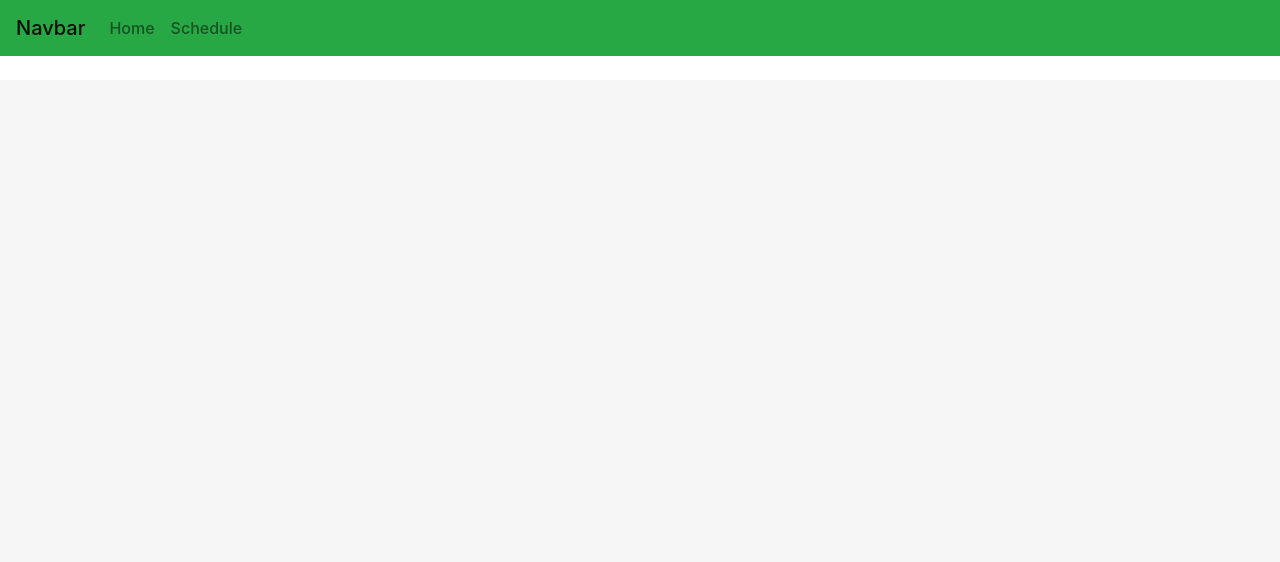
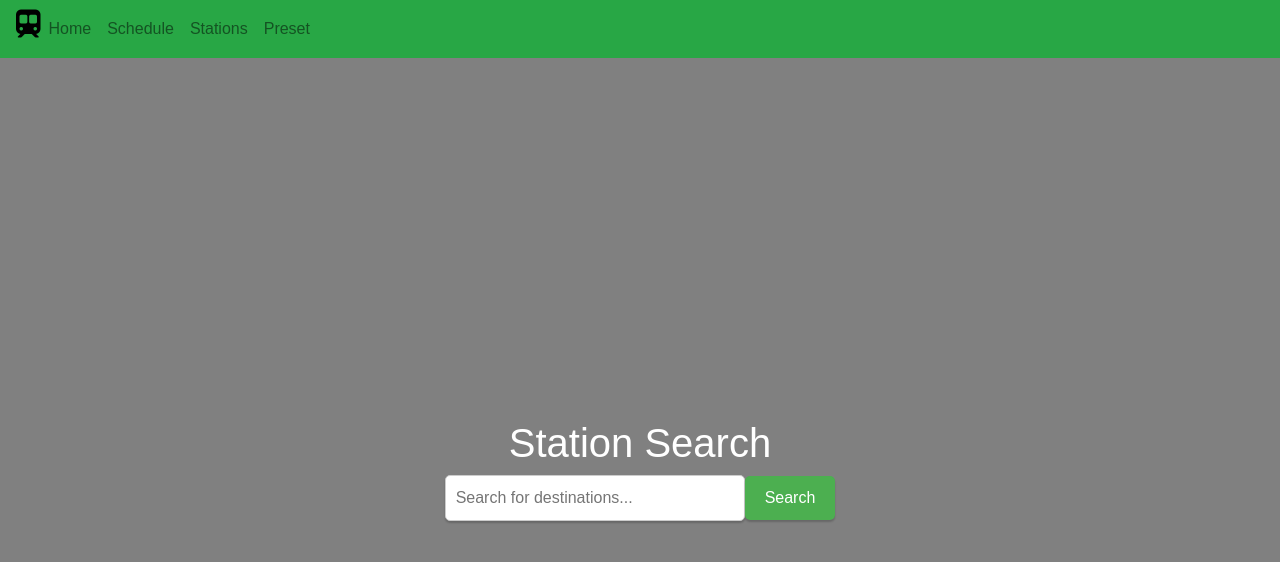
Before and after one commit to DallasSmith1/My-Transit, a React (Vite) app: page /stations in a window 1280 px wide. Shown: the top 562 px of the page. Built offline with nearby package versions, Linux system fonts and the light colour scheme.

Commit message:
Stations
added a few more pages but started the stations page

```diff
--- a/index.html
+++ b/index.html
@@ -3,6 +3,7 @@
   <head>
     <meta charset="UTF-8" />
     <link rel="icon" type="image/svg+xml" href="/vite.svg" />
+    <script src="https://kit.fontawesome.com/e183642619.js" crossorigin="anonymous"></script>
     <link rel="stylesheet" href="https://cdn.jsdelivr.net/npm/bootstrap@4.0.0/dist/css/bootstrap.min.css" integrity="sha384-Gn5384xqQ1aoWXA+058RXPxPg6fy4IWvTNh0E263XmFcJlSAwiGgFAW/dAiS6JXm" crossorigin="anonymous">
     <meta name="viewport" content="width=device-width, initial-scale=1.0" />
     <title>Tauri + React</title>
--- a/src/Home.jsx
+++ b/src/Home.jsx
@@ -1,8 +1,5 @@
 function Home()
 {
-    let page = document.getElementById("currentPage")
-    page.innerText = "Home";
-
     return (
         <h2>Home</h2>
     );
--- a/src/Nav.jsx
+++ b/src/Nav.jsx
@@ -3,7 +3,9 @@ import {Link} from "react-router-dom";
 function Nav() {
   return (
     <nav className="navbar fixed-top navbar-expand-lg navbar-light bg-success">
-  <a className="navbar-brand" id="currentPage" href="#">Navbar</a>
+        <div>
+            <h3><i className="fa-solid fa-train-subway" style={{color: "black"}}></i></h3>
+        </div>
         <div className="collapse navbar-collapse" id="navbarNav">
             <ul className="navbar-nav">
             <li className="nav-item">
@@ -12,6 +14,12 @@ function Nav() {
             <li className="nav-item">
                 <Link className="nav-link" to="/schedule">Schedule</Link>
             </li>
+            <li className="nav-item">
+                <Link className="nav-link" to="/stations">Stations</Link>
+            </li>
+            <li className="nav-item">
+                <Link className="nav-link" to="/presets">Preset</Link>
+            </li>
             </ul>
         </div>
     </nav>
--- /dev/null
+++ b/src/Presets.jsx
@@ -0,0 +1,8 @@
+function Presets()
+{
+    return (
+        <h2>Presets</h2>
+    );
+}
+
+export default Presets;
--- a/src/Schedule.jsx
+++ b/src/Schedule.jsx
@@ -1,8 +1,5 @@
 function Schedule()
 {
-    let page = document.getElementById("currentPage")
-    page.innerText = "Schedule";
-
     return (
         <h2>Schedule</h2>
     );
--- /dev/null
+++ b/src/Stations.css
@@ -0,0 +1,53 @@
+body {
+    font-family: 'Arial', sans-serif;
+    background-color: gray;
+    margin: 0;
+    padding: 0;
+    display: flex;
+    justify-content: center;
+    align-items: center;
+    height: 100vh;
+    color: white;
+}
+
+.container {
+    text-align: center;
+}
+
+.search-container {
+    margin-bottom: 20px;
+}
+
+input[type="text"] {
+    padding: 10px;
+    width: 300px;
+    border: 1px solid #ccc;
+    border-radius: 5px;
+    box-sizing: border-box;
+}
+
+button {
+    padding: 10px 20px;
+    background-color: #4caf50;
+    color: #fff;
+    border: none;
+    border-radius: 5px;
+    cursor: pointer;
+}
+
+button:hover {
+    background-color: #45a049;
+}
+
+.results {
+    text-align: left;
+}
+
+.destination-item {
+    margin: 10px;
+    padding: 10px;
+    border: 1px solid #ddd;
+    border-radius: 5px;
+    background-color: #fff;
+    box-shadow: 0 2px 4px rgba(0, 0, 0, 0.1);
+}
--- /dev/null
+++ b/src/Stations.jsx
@@ -0,0 +1,51 @@
+import "./Stations.css";
+
+function search() {
+    if (document.getElementById('searchInput') != null)
+    {
+        // In a real application, you would perform an AJAX request here to fetch search results
+        // For demonstration purposes, let's use some dummy data
+        const destinations = ['Paris', 'Tokyo', 'New York', 'London', 'Sydney'];
+
+        const searchInput = document.getElementById('searchInput');
+        const searchTerm = searchInput.value.toLowerCase();
+        const resultsContainer = document.getElementById('results');
+
+        // Clear previous results
+        resultsContainer.innerHTML = '';
+
+        // Filter destinations based on the search term
+        const filteredDestinations = destinations.filter(destination =>
+            destination.toLowerCase().includes(searchTerm)
+        );
+
+        // Display results
+        filteredDestinations.forEach(destination => {
+            const destinationItem = document.createElement('div');
+            destinationItem.classList.add('destination-item');
+            destinationItem.textContent = destination;
+            resultsContainer.appendChild(destinationItem);
+        });
+    }
+}
+
+function Stations()
+{
+    return (
+    <div className="container">
+        <h1>Station Search</h1>
+
+        <div className="search-container">
+            <input type="text" id="searchInput" placeholder="Search for destinations..."/>
+            <button onclick={search()}>Search</button>
+        </div>
+
+        <div className="results" id="results">
+        </div>
+    </div>
+    );
+}
+
+
+
+export default Stations;
--- a/src/main.jsx
+++ b/src/main.jsx
@@ -4,6 +4,8 @@ import "./styles.css";
 import Nav from "./Nav";
 import Home from "./Home";
 import Schedule from "./Schedule";
+import Stations from "./Stations";
+import Presets from "./Presets";
 import {BrowserRouter as Router, Route, Switch} from 'react-router-dom';
 
 ReactDOM.createRoot(document.getElementById("root")).render(
@@ -17,6 +19,12 @@ ReactDOM.createRoot(document.getElementById("root")).render(
           <Route exact path="/schedule">
             <Schedule />
           </Route>
+          <Route exact path="/stations">
+            <Stations />
+          </Route>
+          <Route exact path="/presets">
+            <Presets />
+          </Route>
         </Switch>
       </div>
     </Router>
```
Lines whose indentation alone changed are shown as unchanged.
